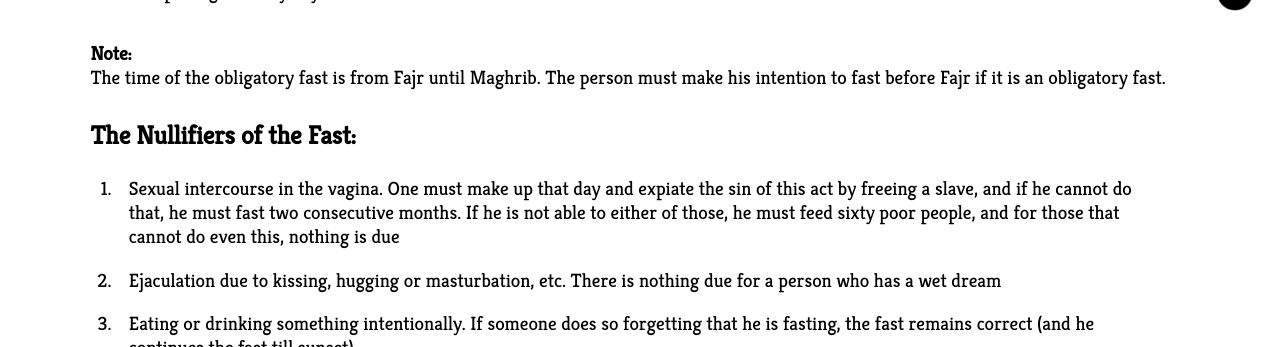
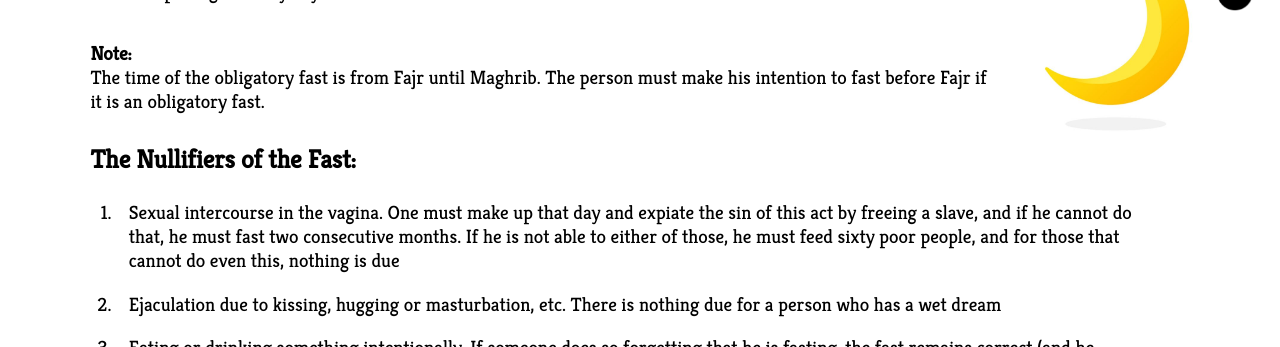
Before and after one commit to Algorithmz-Official/Algorithmz-Official.github.io, a plain HTML site: page HTML/Pillars of Islam/Sawm.htm in a window 1280 px wide. Shown: the part 776-1123 px from the top of the page. Drawn offline with Linux system fonts and the light colour scheme.

Commit message:
Update Sawm.htm

```diff
--- a/HTML/Pillars of Islam/Sawm.htm
+++ b/HTML/Pillars of Islam/Sawm.htm
@@ -90,6 +90,7 @@ monthly menses or post-partum bleeding. Able children should be ordered to fast
 order to become accustomed to its practice.
       </p>
       <h4 class="sub-title">The time of Ramadan’s commencement is known by one of two signs:</h4>
+                           <img src="/Vector/New Moon.JPG" align="right" width="20%" />
       <ol class="list">
         <li> Sighting the new moon by a trustworthy Muslim, male or female.</li>
         <li> Completing of thirty days of the month of Sha’ban.</li>
```
